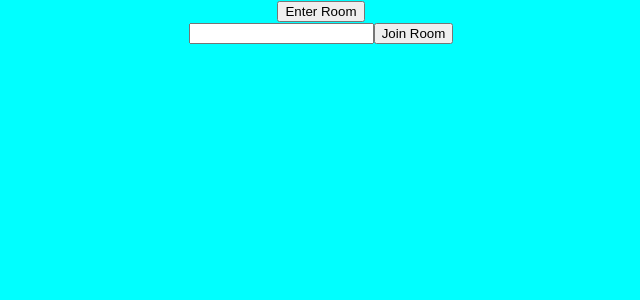
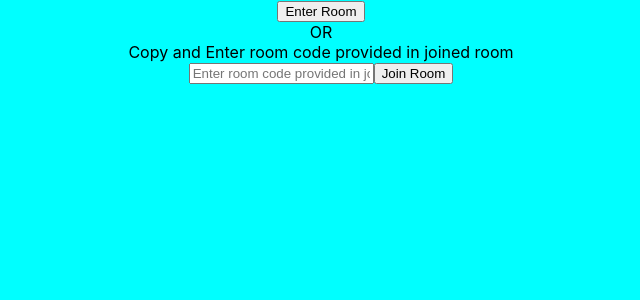
Before and after one commit to siddharthmagadum16/chat-app, a React (Create React App) app: page / in a window 1280 px wide. Shown: the top 300 px of the page, without its empty margins (319-959 px from the left). Built offline with nearby package versions, Linux system fonts and the light colour scheme.

Commit message:
providing the room id in joined room

```diff
--- a/src/Call.css
+++ b/src/Call.css
@@ -104,6 +104,10 @@ video {
   border: 3px solid red;
 }
 
+#chat-component > div {
+  padding: 10px;
+}
+
 .stream1 {
   border: 4px solid black;
 }
--- a/src/Call.js
+++ b/src/Call.js
@@ -144,6 +144,7 @@ function Call() {
         </div>
 
         <div id="chat-component">
+          <div>Room code: {sessionStorage.getItem("roomId")}</div>
           <ul id="chat-list" ref={chatListRef}></ul>
           <Box id="chat-input" component="div">
             <TextField
--- a/src/Home.js
+++ b/src/Home.js
@@ -5,7 +5,10 @@ function Home() {
   const roomRef = useRef();
 
   function createRoom() {
-    const url= process.env.REACT_APP_ENV==="PRODUCTION" ? "https://video-chat-heroku-server.herokuapp.com/" : "http://localhost:4000/";
+    const url =
+      process.env.REACT_APP_ENV === "PRODUCTION"
+        ? "https://video-chat-heroku-server.herokuapp.com/"
+        : "http://localhost:4000/";
     axios(url, {
       method: "GET",
       mode: "cors",
@@ -26,7 +29,14 @@ function Home() {
       <div>
         <input type="button" onClick={createRoom} value="Enter Room"></input>
         <div>
-          <input type="text" ref={roomRef}></input>
+          <div>OR</div>
+          <div>Copy and Enter room code provided in joined room</div>
+          <input
+            type="text"
+            id="roomid-input"
+            placeholder="Enter room code provided in joined room"
+            ref={roomRef}
+          ></input>
           <input
             type="button"
             onClick={() => joinRoom(roomRef.current.value)}
```
